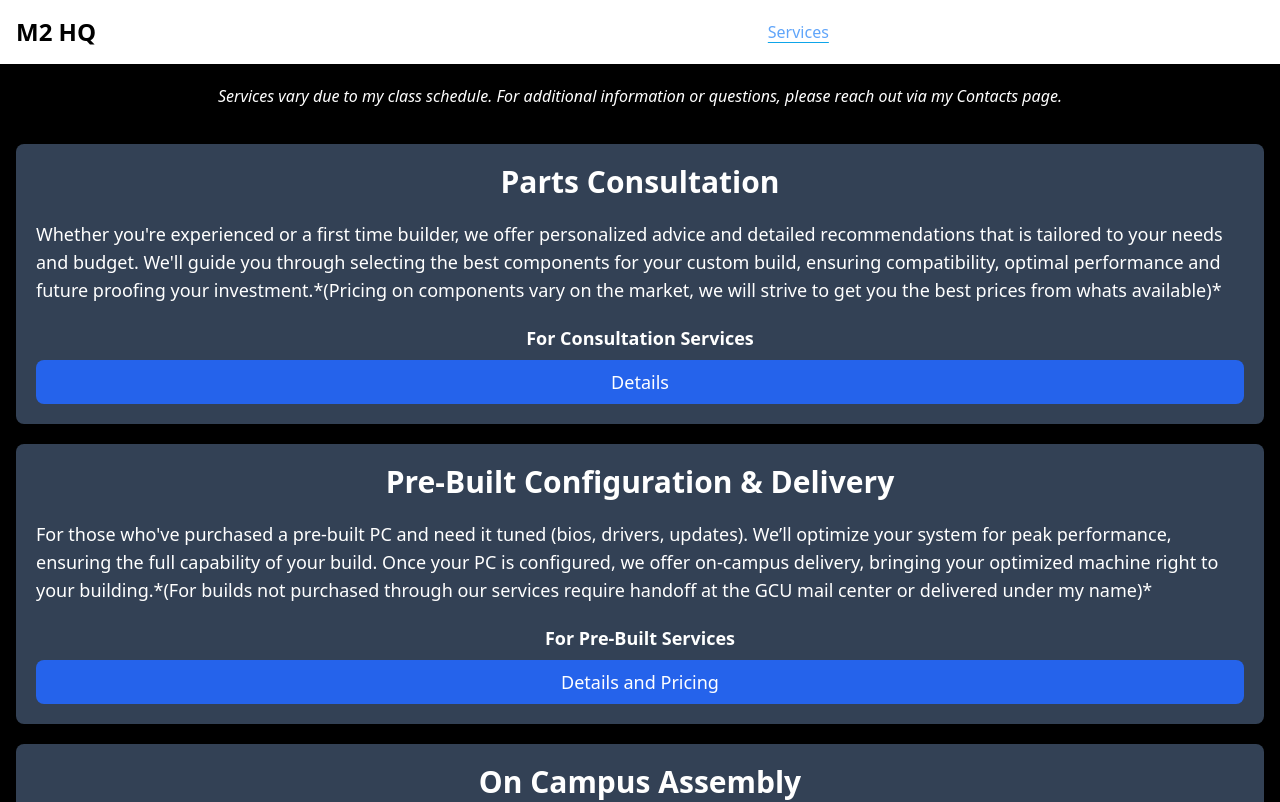
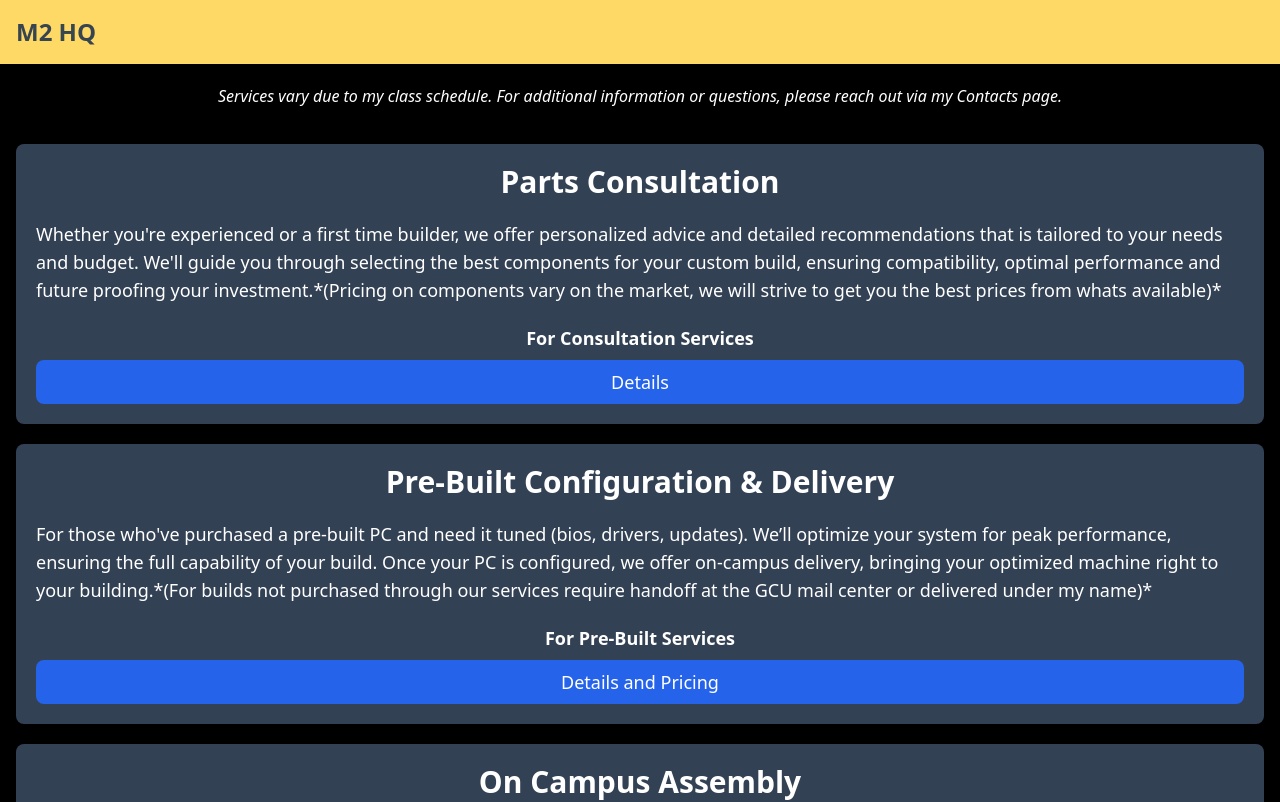
Before and after one commit to iSmirk-01/Landing-page, a Next.js app: page / in a window 1280 px wide. Shown: the top 802 px of the page. Built offline with nearby package versions, Linux system fonts and the light colour scheme.

Commit message:
improved navbar and changed theme to yellow

```diff
--- a/app/components/NavBar.js
+++ b/app/components/NavBar.js
@@ -1,6 +1,6 @@
-"use client"
+"use client";
 
-import { useEffect, useState } from "react";
+import { useState } from "react";
 import Link from "next/link";
 import { usePathname } from "next/navigation";
 import { useUser } from "../context/UserProvider";
@@ -8,22 +8,7 @@ import { useUser } from "../context/UserProvider";
 function NavBar() {
   const [menuOpen, setMenuOpen] = useState(false);
   const pathname = usePathname();
-
-  // login the user on mount if there is a token in localstorage
-  const { setUserData, userData } = useUser();
-  useEffect(() => {
-    if (typeof window !== "undefined") {
-      const token = localStorage.getItem("token");
-      const username = localStorage.getItem("username");
-      if (token) {
-        setUserData((prev) => ({
-          ...prev,
-          isLoggedIn: true,
-          username: username
-        }));
-      }
-    }
-  }, [setUserData]);
+  const { userData, setUserData } = useUser();
 
   const handleLogout = () => {
     setUserData((prev) => ({
@@ -35,18 +20,21 @@ function NavBar() {
     localStorage.removeItem("token");
   };
 
+  const linkStyles =
+    "block py-2 px-3 rounded md:hover:bg-transparent md:border-0 md:p-0 sm:hover:bg-Yellow sm:hover:bg-opacity-50 md:hover:text-Yellow md:hover:bg-Charcoal transition-all duration-300";
+
   return (
-    <nav className="bg-white border-gray-200 dark:bg-gray-900 w-full">
+    <nav className="w-full bg-Yellow">
       <div className="max-w-screen-xl flex flex-wrap items-center justify-between mx-auto p-4">
         {/* Logo and "Logged in as user" next to it */}
         <div className="flex items-center space-x-3">
           <Link href="/" className="flex items-center">
-            <span className="self-center text-2xl font-semibold whitespace-nowrap dark:text-white">
+            <span className="self-center text-2xl font-bold text-Charcoal">
               M2 HQ
             </span>
           </Link>
           {userData.isLoggedIn && (
-            <span className="text-base text-gray-200 pl-5 ">
+            <span className="text-Charcoal pl-5 font-bold">
               Welcome, {userData.username || "User"}
             </span>
           )}
@@ -55,11 +43,11 @@ function NavBar() {
         {/* Hamburger Button */}
         <button
           onClick={() => setMenuOpen(!menuOpen)} // Toggle state
-          className="inline-flex items-center p-2 w-10 h-10 justify-center text-gray-500 rounded-lg md:hidden hover:bg-gray-100 focus:outline-none dark:text-gray-400 dark:hover:bg-gray-700"
+          className="inline-flex items-center p-2 w-10 h-10 justify-center rounded-lg md:hidden focus:outline-none text-Charcoal hover:bg-Charcoal hover:text-Yellow transition-all duration-300"
+          aria-label={menuOpen ? "Close menu" : "Open menu"}
           aria-controls="navbar-menu"
           aria-expanded={menuOpen}
         >
-          <span className="sr-only">Open main menu</span>
           <svg
             className="w-5 h-5"
             xmlns="http://www.w3.org/2000/svg"
@@ -80,17 +68,17 @@ function NavBar() {
         <div
           id="navbar-menu"
           className={`${
-            menuOpen ? "block" : "hidden"
-          } w-full md:flex md:w-auto md:items-center`}
+            menuOpen ? "max-h-screen opacity-100" : "max-h-0 opacity-0"
+          } w-full md:flex md:w-auto md:items-center overflow-hidden transition-all duration-300`}
         >
-          <ul className="flex flex-col p-4 md:p-0 mt-4 border border-gray-100 rounded-lg bg-gray-50 md:flex-row md:space-x-8 md:mt-0 md:border-0 md:bg-white dark:bg-gray-800 md:dark:bg-gray-900 dark:border-gray-700">
+          <ul className="flex flex-col p-4 md:p-0 mt-4 border rounded-lg md:flex-row md:space-x-8 md:mt-0 md:border-0 sm:bg-Charcoal md:bg-Yellow sm:text-Yellow md:text-Charcoal md:font-semibold">
             <li>
               <Link
                 href="/"
-                className={`block py-2 px-3 rounded hover:bg-gray-600 md:hover:bg-transparent md:border-0 md:hover:text-blue-700 md:p-0 dark:text-white md:dark:hover:text-blue-500 focus:text-blue-700 ${
+                className={`${linkStyles} ${
                   pathname === "/"
-                    ? "text-blue-400 underline decoration-solid underline-offset-4 decoration-sky-500"
-                    : " text-white"
+                    ? "font-semibold text-MutedTeal underline decoration-solid underline-offset-4 decoration-MutedTeal"
+                    : ""
                 }`}
               >
                 Services
@@ -99,10 +87,10 @@ function NavBar() {
             <li>
               <Link
                 href="/contacts"
-                className={`block py-2 px-3 rounded hover:bg-gray-600 md:hover:bg-transparent md:border-0 md:hover:text-blue-700 md:p-0 dark:text-white md:dark:hover:text-blue-500 focus:text-blue-700 ${
+                className={`${linkStyles} ${
                   pathname === "/contacts"
-                    ? "text-blue-400 underline decoration-solid underline-offset-4 decoration-sky-500"
-                    : " text-white"
+                    ? "font-semibold text-MutedTeal underline decoration-solid underline-offset-4 decoration-MutedTeal"
+                    : ""
                 }`}
               >
                 Contacts
@@ -111,10 +99,10 @@ function NavBar() {
             <li>
               <Link
                 href="/reviews"
-                className={`block py-2 px-3 rounded hover:bg-gray-600 md:hover:bg-transparent md:border-0 md:hover:text-blue-700 md:p-0 dark:text-white md:dark:hover:text-blue-500 focus:text-blue-700 ${
+                className={`${linkStyles} ${
                   pathname === "/reviews"
-                    ? "text-blue-400 underline decoration-solid underline-offset-4 decoration-sky-500"
-                    : " text-white"
+                    ? "font-semibold text-MutedTeal underline decoration-solid underline-offset-4 decoration-MutedTeal"
+                    : ""
                 }`}
               >
                 Reviews
@@ -123,10 +111,10 @@ function NavBar() {
             <li>
               <Link
                 href="/mission"
-                className={`block py-2 px-3 rounded hover:bg-gray-600 md:hover:bg-transparent md:border-0 md:hover:text-blue-700 md:p-0 dark:text-white md:dark:hover:text-blue-500 focus:text-blue-700 ${
+                className={`${linkStyles} ${
                   pathname === "/mission"
-                    ? "text-blue-400 underline decoration-solid underline-offset-4 decoration-sky-500"
-                    : " text-white"
+                    ? "font-semibold text-MutedTeal underline decoration-solid underline-offset-4 decoration-MutedTeal"
+                    : ""
                 }`}
               >
                 Mission Statement
@@ -134,7 +122,7 @@ function NavBar() {
             </li>
             {userData.isLoggedIn ? (
               <li
-                className={`block py-2 px-3 rounded hover:bg-gray-600 md:hover:bg-transparent md:border-0 md:hover:text-blue-700 md:p-0  md:dark:hover:text-blue-500 text-red-500 cursor-pointer `}
+                className={`block py-2 px-3 rounded md:hover:bg-transparent md:border-0 md:p-0 text-red-500  sm:hover:bg-Yellow bg sm:hover:bg-opacity-50 hover:bg-Charcoal transition-all duration-300 cursor-pointer`}
                 onClick={handleLogout}
               >
                 Logout
@@ -143,10 +131,10 @@ function NavBar() {
               <li>
                 <Link
                   href="/login"
-                  className={`block py-2 px-3 rounded hover:bg-gray-600 md:hover:bg-transparent md:border-0 md:hover:text-blue-700 md:p-0 dark:text-white md:dark:hover:text-blue-500 focus:text-blue-700 ${
-                    pathname === "/mission"
-                      ? "text-blue-400 underline decoration-solid underline-offset-4 decoration-sky-500"
-                      : " text-white"
+                  className={`${linkStyles} ${
+                    pathname === "/login"
+                      ? "font-semibold text-MutedTeal underline decoration-solid underline-offset-4 decoration-MutedTeal"
+                      : ""
                   }`}
                 >
                   Login
--- /dev/null
+++ b/app/components/ui/ReviewSkeleton.js
@@ -0,0 +1,34 @@
+import { motion } from "framer-motion";
+
+const ReviewsSkeleton = ({ count = 3 }) => {
+  return (
+    <div className="flex gap-4 overflow-x-auto">
+      {Array.from({ length: count }).map((_, index) => (
+        <div
+          key={index}
+          className="border shrink-0 w-[200px] h-[200px] rounded-md overflow-hidden duration-300 flex flex-col bg-gray-200 animate-pulse"
+        >
+          <header className="w-full bg-slate-900 p-2 flex justify-center">
+            <div className="w-16 h-4 bg-gray-400 rounded"></div>
+          </header>
+          <main className="flex flex-col gap-4 justify-center p-4 flex-1">
+            <div className="w-full h-4 bg-gray-400 rounded"></div>
+            <div className="w-3/4 h-4 bg-gray-400 rounded"></div>
+          </main>
+          <footer className="flex justify-center bg-slate-700 p-2">
+            <div className="flex gap-1">
+              {Array.from({ length: 5 }).map((_, starIndex) => (
+                <div
+                  key={starIndex}
+                  className="w-4 h-4 bg-gray-400 rounded-full"
+                ></div>
+              ))}
+            </div>
+          </footer>
+        </div>
+      ))}
+    </div>
+  );
+};
+
+export default ReviewsSkeleton;
--- a/app/globals.css
+++ b/app/globals.css
@@ -18,3 +18,17 @@ input:-webkit-autofill:focus {
   background-color: transparent !important; /* Keep transparent background */
   color: white !important; /* Keep text color white */
 }
+
+::-webkit-scrollbar {
+  background-color: transparent;
+  width: 10px;
+}
+
+::-webkit-scrollbar:horizontal {
+  height: 10px;
+}
+
+::-webkit-scrollbar-thumb {
+  background-color: rgb(44, 99, 154);
+  width: 5px;
+}
--- a/app/reviews/loading.js
+++ /dev/null
@@ -1,7 +0,0 @@
-export default function Loading() {
-  return (
-    <div className="bg-stone-600 w-full h-screen flex items-center justify-center">
-      <div className="text-white text-xl">Loading reviews...</div>
-    </div>
-  );
-}
--- a/app/reviews/page.js
+++ b/app/reviews/page.js
@@ -5,6 +5,7 @@ import axios from "axios";
 import Rating from "../components/Rating";
 import Link from "next/link";
 import { motion } from "motion/react";
+import Skeleton from "../components/ui/ReviewSkeleton";
 
 export default function Reviews() {
   const apiUrl = process.env.NEXT_PUBLIC_API_URL;
@@ -42,13 +43,15 @@ export default function Reviews() {
     <div className="bg-stone-600 w-full h-screen flex flex-col items-center justify-center text-white">
       <div className="bg-slate-800 flex gap-4 overflow-x-auto w-full h-2/4 items-center p-5">
         {loading ? (
-          <div>Loading...</div>
+          <Skeleton count={7} />
         ) : reviews.length > 0 ? (
           reviews.map((item) => (
             <motion.div
               key={item._id}
               className="border shrink-0 w-[200px] h-[200px] rounded-md overflow-hidden hover:scale-[1.05] duration-300 transition-all flex flex-col"
-              initial={{ scale: 0 }} whileInView={{ scale: 1 }}
+              initial={{ scale: 0 }}
+              whileInView={{ scale: 1 }}
+              transition={{ duration: 0.1 }}
             >
               <header className="w-full bg-slate-900 p-2 flex justify-center">
                 <div>{item.name}</div>
--- a/tailwind.config.mjs
+++ b/tailwind.config.mjs
@@ -27,17 +27,10 @@ export default {
         dynamic: "clamp(1rem, 3vw + 1rem, 4rem)", // Dynamic margin
       },
       colors: {
-        //light theme
-        LightThemeMainBlue: "#4A90E2",
-        LightThemeLightBlue: "#A4C8FF",
-        LightThemeAccentBlue: "#1D73B7",
-        //dark theme
-        DarkThemeMainBlue: "#2D72D9",
-        DarkThemeLightBlue: "#6C8FF5",
-        DarkThemeAccentBlue: "#1A4D7C",
-
-        background: "var(--background)",
-        foreground: "var(--foreground)",
+        Charcoal: "#36454F",
+        Yellow: "#FFD966",
+        MutedTeal: "#3B9D9D",
+        SoftSageGreen: "#88B04B,"
       },
     },
   },
```
Also changed, not shown: app/login/page.js (+23 -5 lines).
